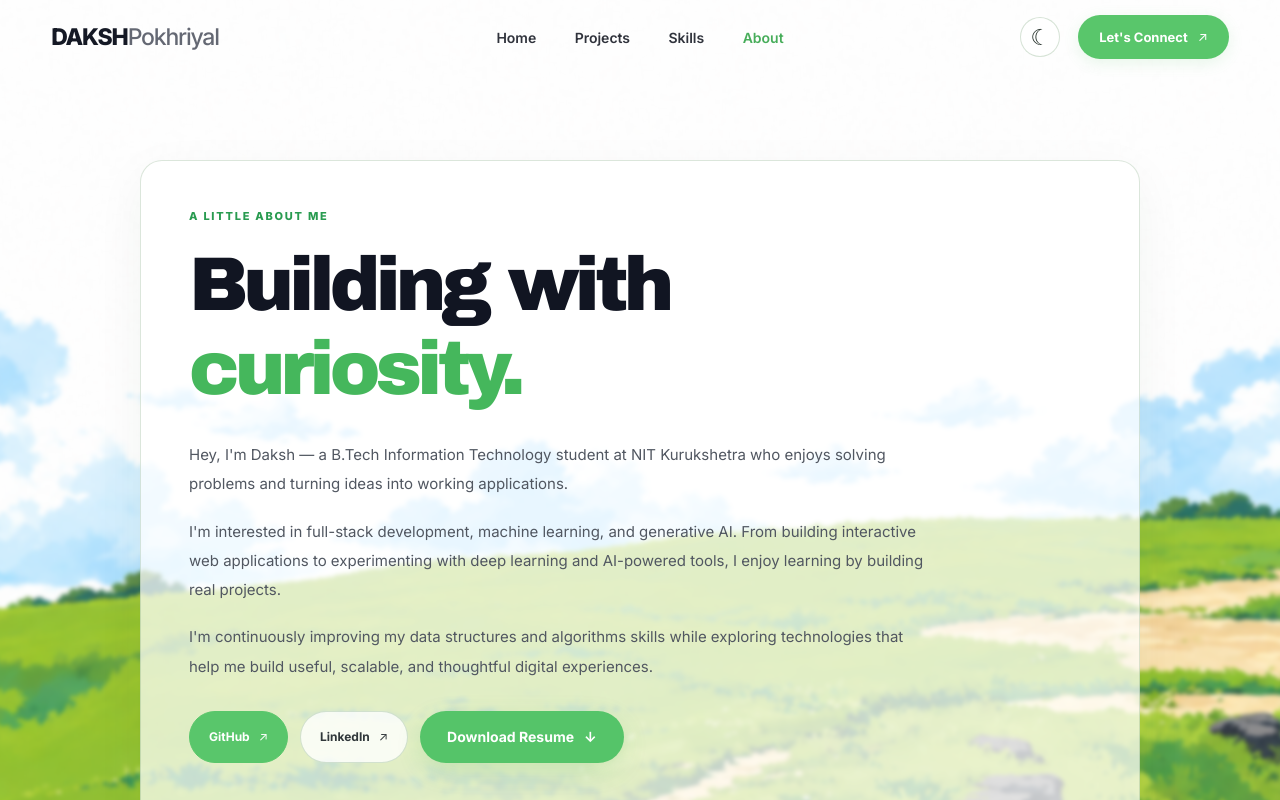
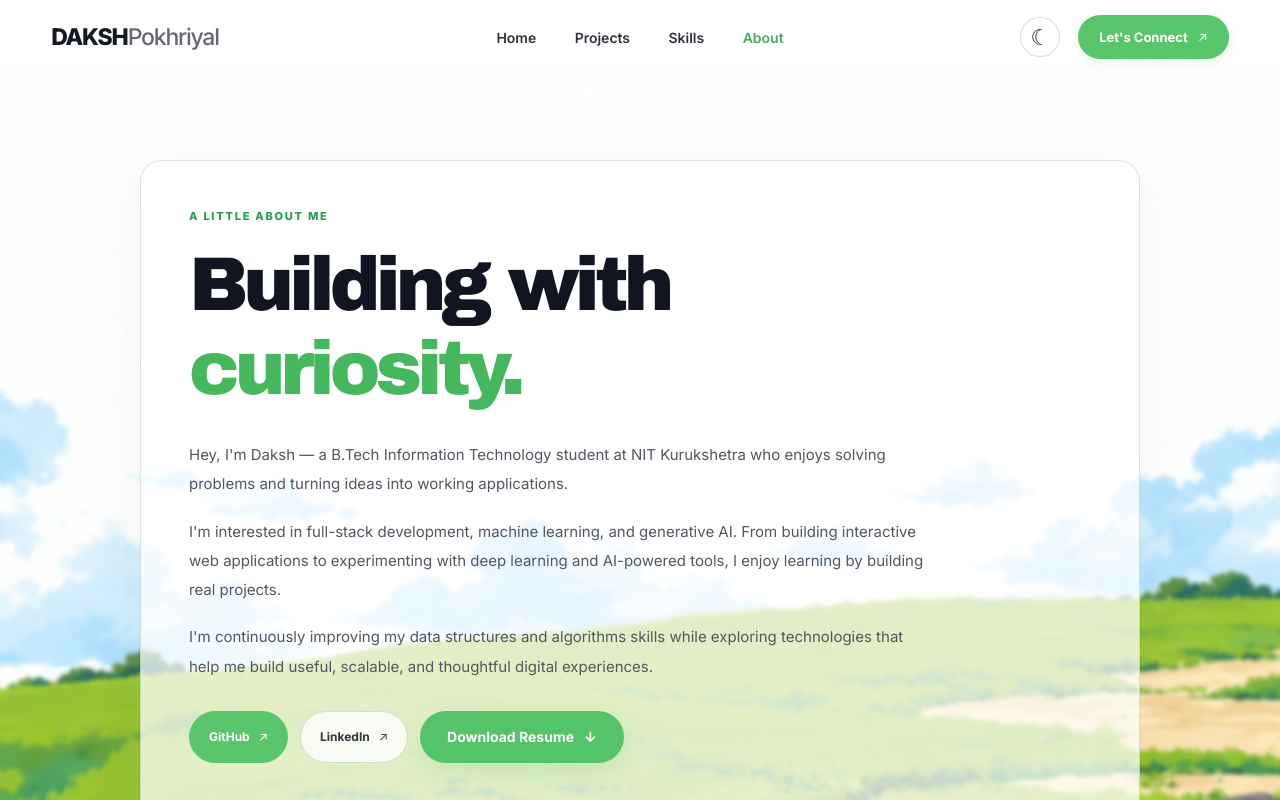
Before and after one commit to daksh-pokhriyal/portfolio, a React (Vite) app: page /about in a window 1280 px wide. Shown: the top 800 px of the page. Built offline with nearby package versions, Linux system fonts and the light colour scheme.

Commit message:
again corrected navbar

```diff
--- a/src/App.css
+++ b/src/App.css
@@ -2169,12 +2169,27 @@ button {
   box-shadow: 0 1px 0 rgba(255, 255, 255, 0.08);
 }
 
-/* FIX THE WHITE GAP BELOW THE NAVBAR ON OTHER PAGES */
-
-.site-background--blurred {
-  background-position: center top !important;
-}
-
-.site-background--blurred::before {
-  background-position: center top !important;
-}
+/* Keep the meadow aligned across every page */
+.site-background,
+.site-background::before {
+  background-position: center 80px !important;
+  background-size: cover;
+  background-repeat: no-repeat;
+}
+
+/* Prevent white gaps in dark mode */
+.app-shell.dark-theme {
+  background-color: #000000;
+}
+
+.app-shell.dark-theme .site-background {
+  background-color: #000000 !important;
+}
+
+/* Keep the same meadow alignment on every page */
+.site-background,
+.site-background::before {
+  background-position: center 80px !important;
+  background-size: cover;
+  background-repeat: no-repeat;
+}
```
